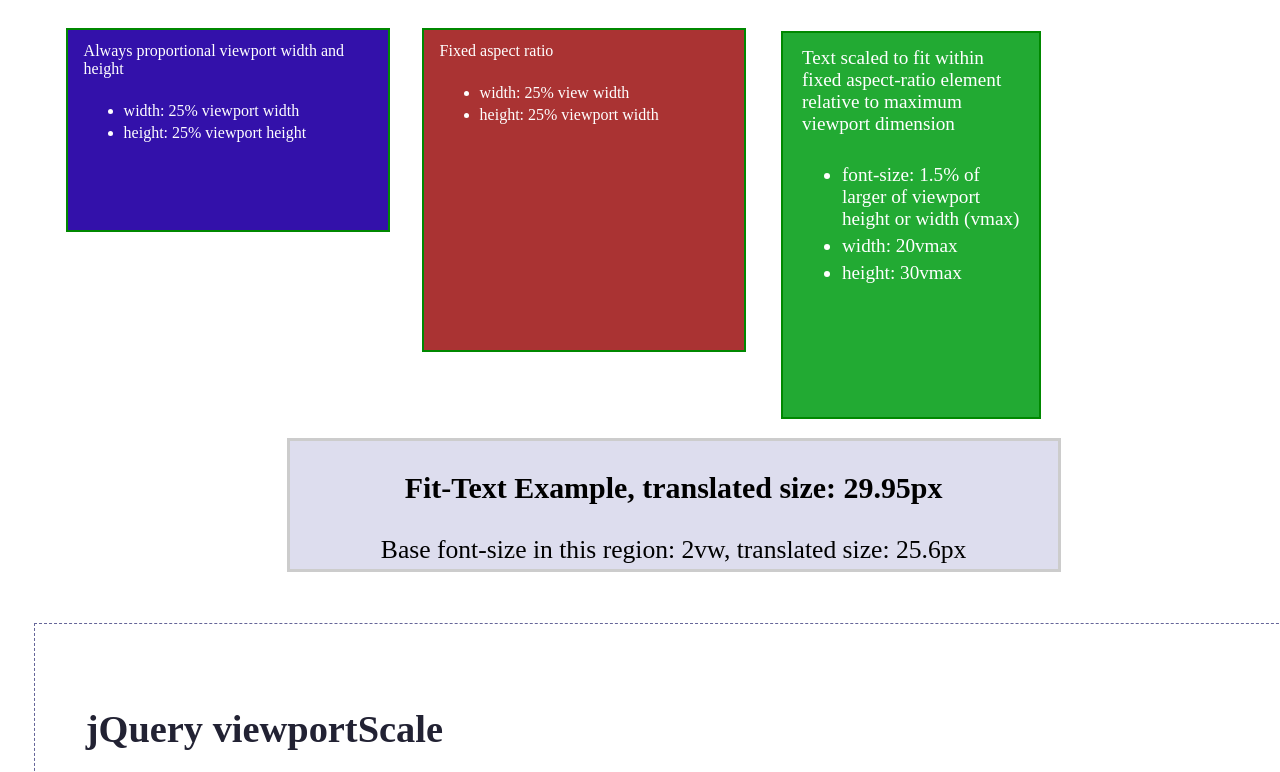
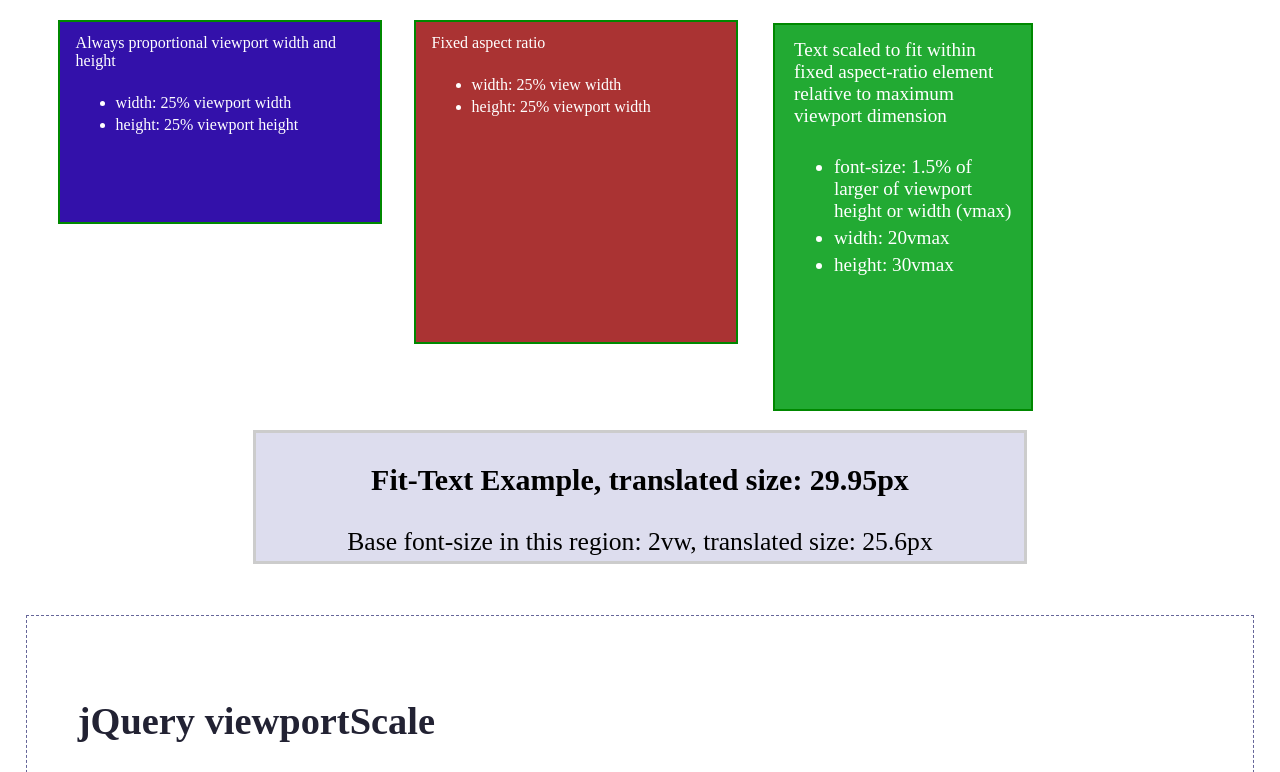
Before and after one commit to neilg63/viewportScale, a website: page demo/index.html in a window 1280 px wide. Shown: the part 105-877 px from the top of the page. Drawn offline with nearby package versions, Linux system fonts and the light colour scheme.

```diff
--- a/demo/index.html
+++ b/demo/index.html
@@ -18,8 +18,9 @@
 body {
 	background-color: white;
 	color: #222233;
-	width: 100%;
+	width: 96%;
 	padding: 2%;
+	margin: 0;
 }
 
 @media  (max-width : 400px) {
```
